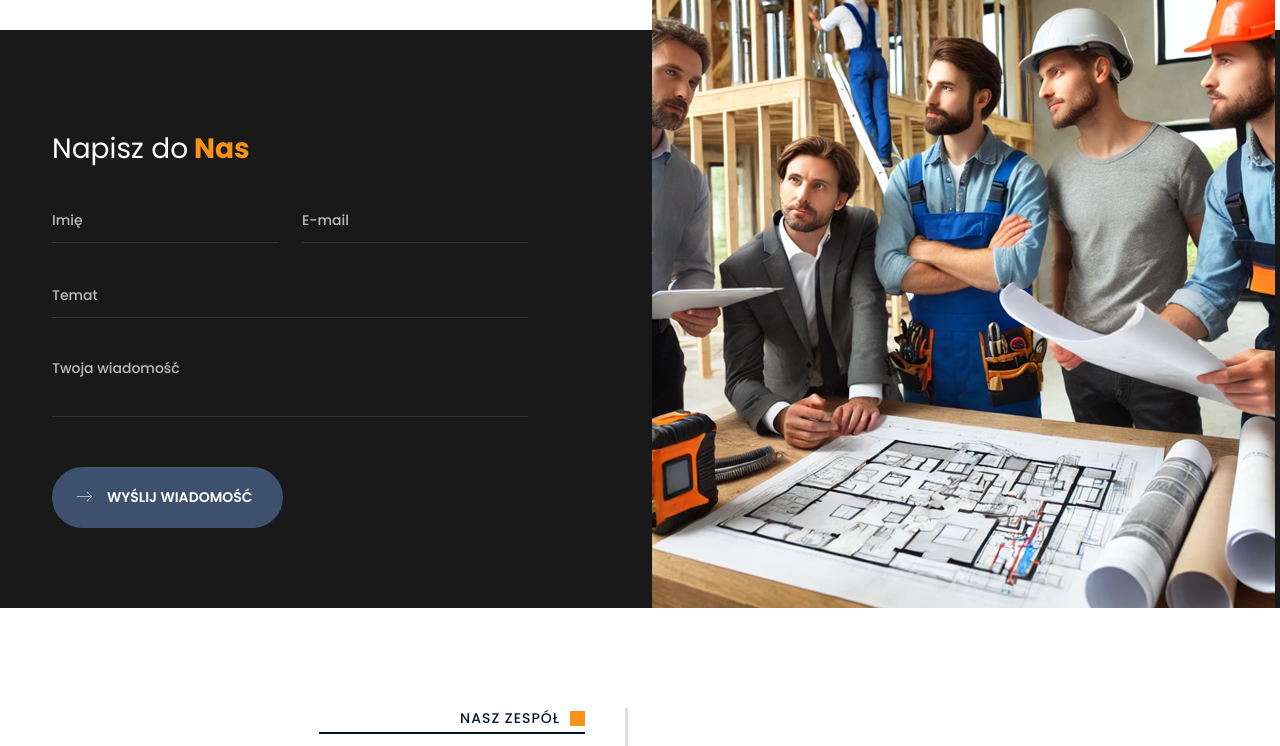
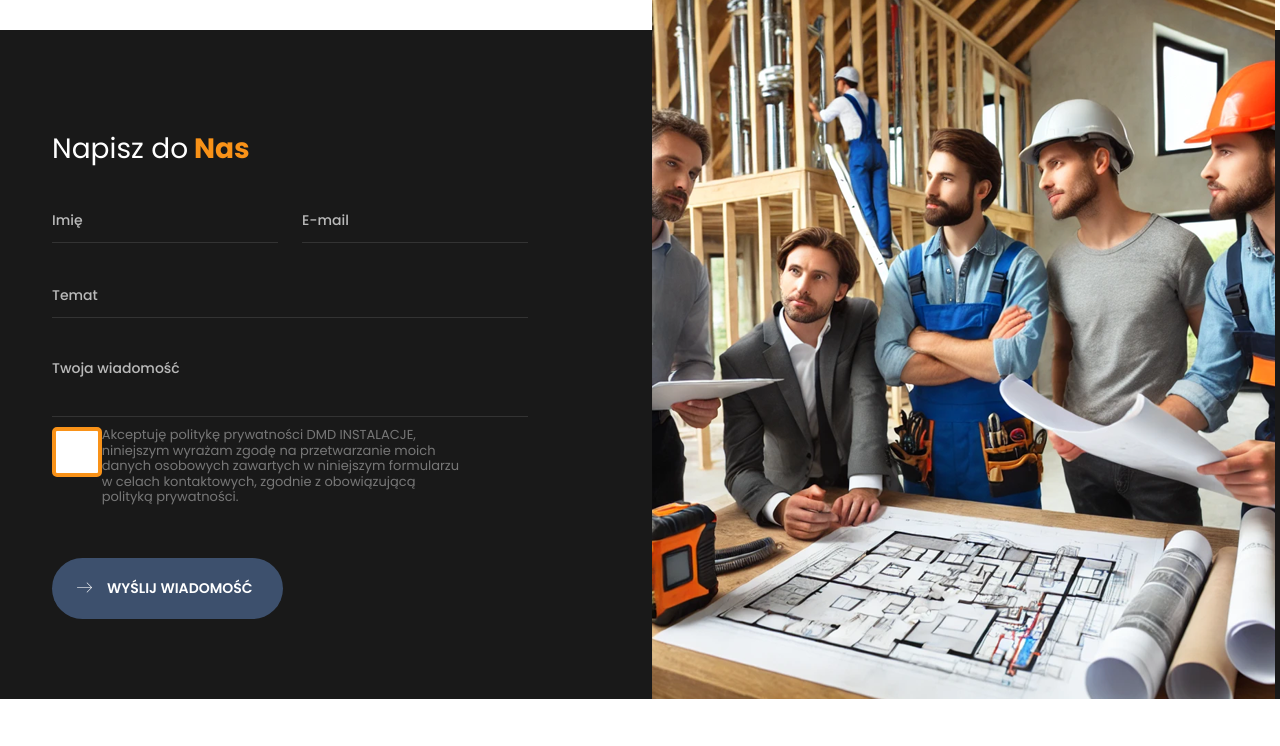
Before and after one commit to informatykdmd/dmdinstalacje, a Flask app: page / in a window 1280 px wide. Shown: the part 3892-4638 px from the top of the page. Run offline with Flask 3, Linux system fonts and the light colour scheme; some libraries are stand-ins or nearby versions; some web fonts are replaced.

Commit message:
Working now

```diff
--- a/templates/index.html
+++ b/templates/index.html
@@ -363,6 +363,19 @@
                                             <div class="col-lg-12 col-md-12">
                                                 <div class="form-group">
                                                     <textarea id="message" name="message" class="form-control" placeholder="Twoja wiadomość"></textarea>
+                                                </div>
+                                            </div>
+                                            <div class="row mt-10">
+                                                <div class="col-1">
+                                                    <input class="polityka-switch" type="checkbox" id="polityka_przywatnosci" name="condition">
+                                                    <label class="polityka-switch-label" for="polityka_przywatnosci"></label>
+                                                </div>
+                                                <div class="col-10">
+                                                    <label class="form-check-label" style="font-size: 13px; line-height: 1.2; margin-left: 10px;" for="polityka_przywatnosci">
+                                                        Akceptuję politykę prywatności DMD INSTALACJE, niniejszym wyrażam zgodę na
+                                                        przetwarzanie moich danych osobowych zawartych w niniejszym formularzu w celach
+                                                        kontaktowych, zgodnie z obowiązującą polityką prywatności.
+                                                    </label>
                                                 </div>
                                             </div>
                                             <div class="col-lg-12 col-md-12">
--- a/templates/kontakt.html
+++ b/templates/kontakt.html
@@ -83,22 +83,22 @@
                                         </div>
                                         <div class="col-10">
                                             <label class="form-check-label" style="font-size: 13px; line-height: 1.2; margin-left: 10px;" for="polityka_przywatnosci">
-                                                Akceptuję politykę prywatności DMD TRANSPORT, niniejszym wyrażam zgodę na
+                                                Akceptuję politykę prywatności DMD INSTALACJE, niniejszym wyrażam zgodę na
                                                 przetwarzanie moich danych osobowych zawartych w niniejszym formularzu w celach
                                                 kontaktowych, zgodnie z obowiązującą polityką prywatności.
                                             </label>
                                         </div>
                                     </div>
+                                    <div class="form-message" id="komunikat_z_serwera"></div>
                                     <div class="col-lg-12">
                                         <div class="comment-btn mt-30">
                                             <button class="btn btn-primary">
                                                 <i class="flaticon-right icon-arrow before"></i>
-                                                <span class="label">Wyślij</span>
+                                                <span class="label">Wyślij wiadomość</span>
                                                 <i class="flaticon-right icon-arrow after"></i>
                                             </button>
                                         </div>
                                     </div>
-                                    <div class="form-message" id="komunikat_z_serwera"></div>
                                 </div>
                             </form>
                         </div>
```
